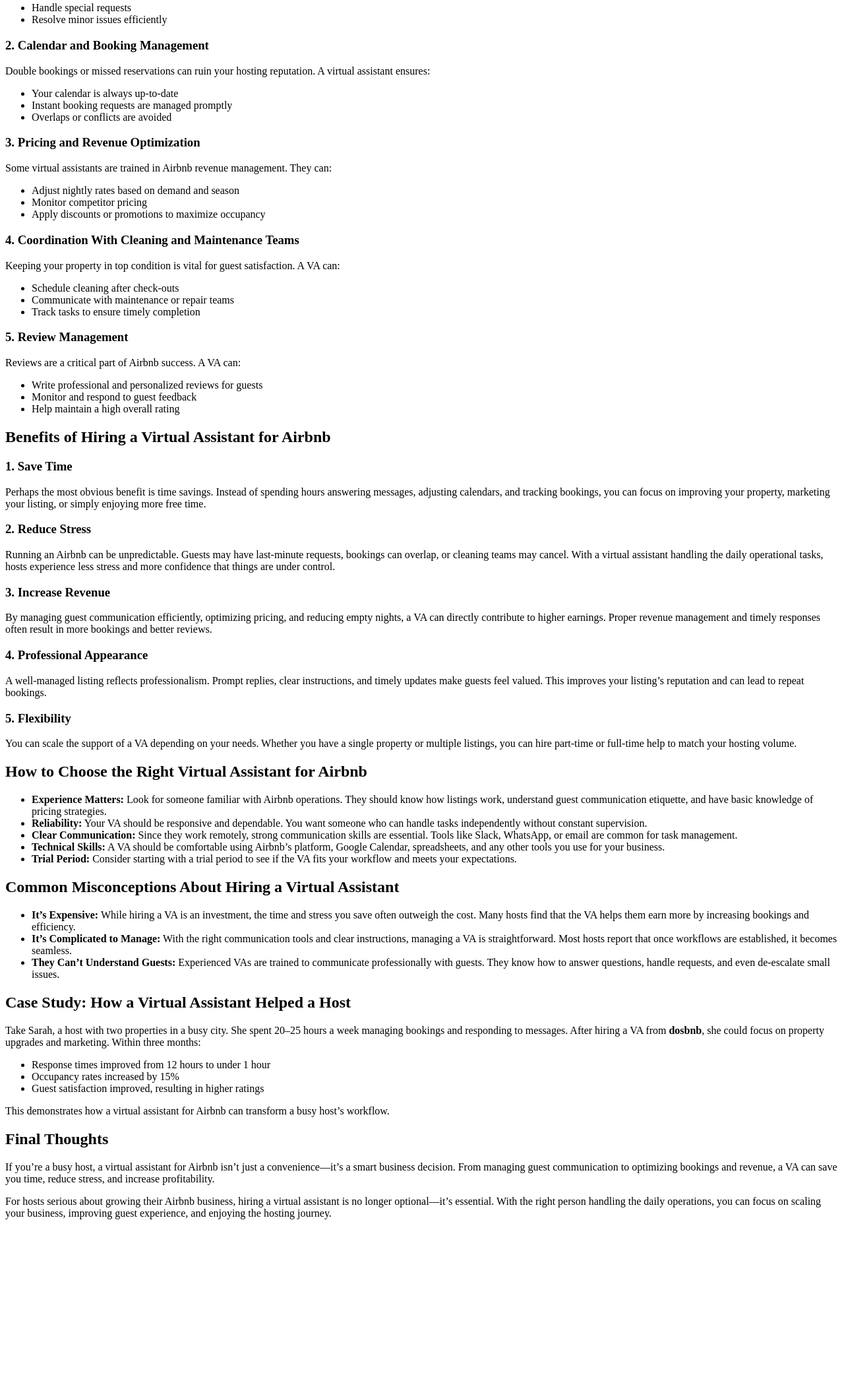
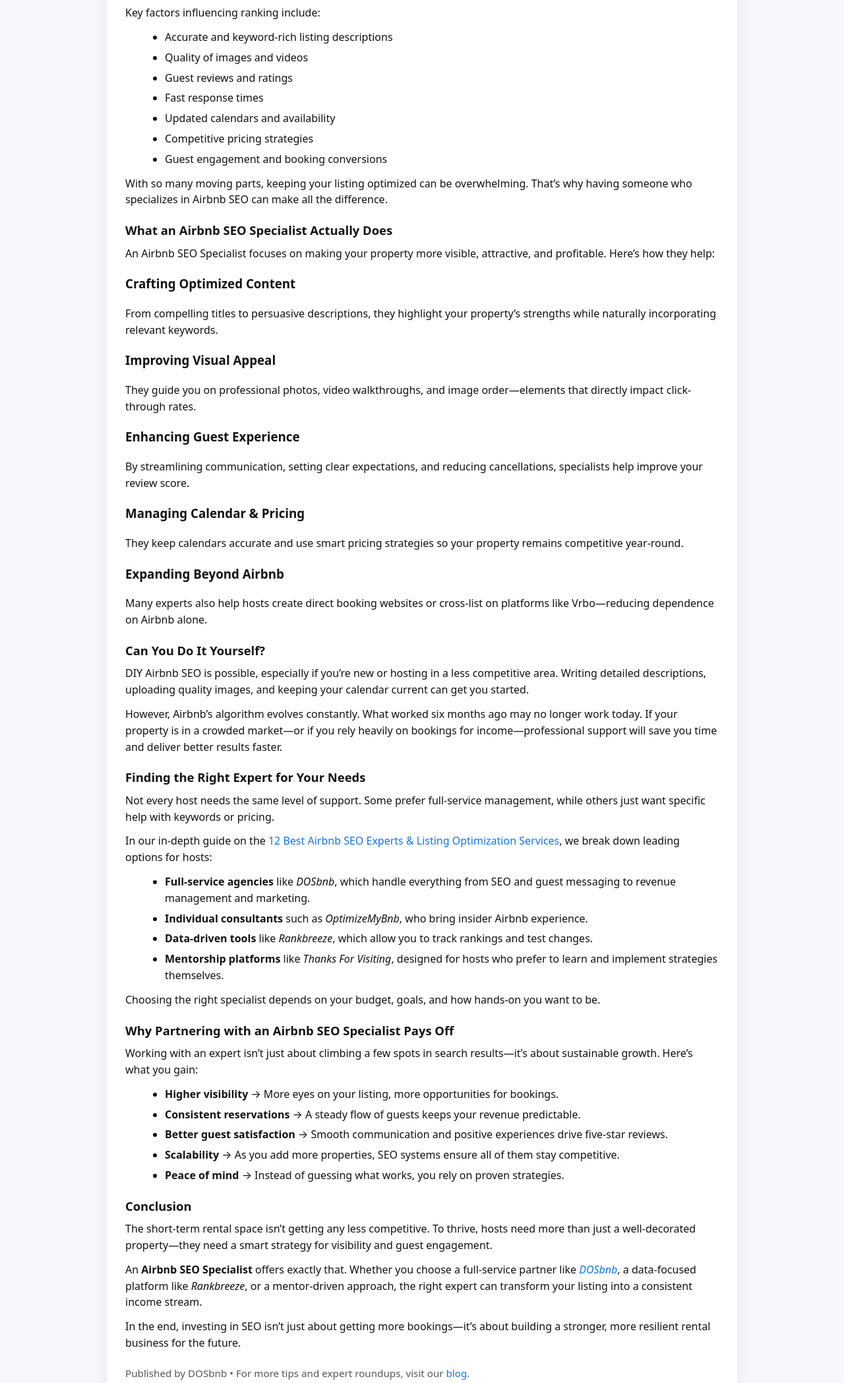
Before and after one commit to dosbnb/airbnb-website, a plain HTML site: page index.html in a window 1280 px wide. Shown: the part 445-2541 px from the top of the page at 66% size. Before the commit the page ends 2309 px from the top, so only its background shows below. Drawn offline with Linux system fonts and the light colour scheme.

Commit message:
Add files via upload

```diff
--- a/index.html
+++ b/index.html
@@ -1,111 +1,148 @@
-<!DOCTYPE html>
+<!doctype html>
 <html lang="en">
 <head>
-    <meta charset="UTF-8">
-    <meta name="viewport" content="width=device-width, initial-scale=1.0">
-    <title>Virtual Assistant for Airbnb: A Smart Solution for Busy Hosts</title>
+  <meta charset="utf-8" />
+  <meta name="viewport" content="width=device-width,initial-scale=1" />
+  <meta name="description" content="Discover why an Airbnb SEO Specialist can help your rental stand out—improve rankings, bookings, reviews, and long-term growth with smart listing strategies." />
+  <title>Why You Need an Airbnb SEO Specialist to Grow Your Rental Business</title>
+
+  <!-- Basic styling for readability -->
+  <style>
+    :root{
+      --max-width:900px;
+      --accent:#0b76ef;
+      --text:#111;
+      --muted:#555;
+      --gap:1.15rem;
+    }
+    body{
+      font-family: system-ui, -apple-system, "Segoe UI", Roboto, "Helvetica Neue", Arial;
+      color:var(--text);
+      line-height:1.55;
+      padding:24px;
+      display:flex;
+      justify-content:center;
+      background:#f7f8fb;
+    }
+    .container{
+      max-width:var(--max-width);
+      background:#fff;
+      padding:28px;
+      border-radius:10px;
+      box-shadow:0 6px 30px rgba(20,30,60,0.07);
+    }
+    h1{font-size:1.8rem;margin:0 0 var(--gap)}
+    h2{font-size:1.15rem;color:var(--text);margin:20px 0 8px}
+    p{margin:0 0 12px}
+    ul{margin:0 0 12px 1.25rem}
+    li{margin:6px 0}
+    a{color:var(--accent);text-decoration:none}
+    a:hover{text-decoration:underline}
+    .muted{color:var(--muted);font-size:0.95rem}
+    .lead{font-size:1.05rem;margin-bottom:14px}
+    footer{margin-top:22px;color:var(--muted);font-size:0.95rem}
+    @media (max-width:520px){
+      body{padding:12px}
+      .container{padding:18px}
+    }
+  </style>
 </head>
 <body>
+  <article class="container" itemscope itemtype="http://schema.org/Article">
+    <header>
+      <h1 itemprop="headline">Why You Need an Airbnb SEO Specialist to Grow Your Rental Business</h1>
+      <p class="lead">The short-term rental market is booming, but it’s also more competitive than ever. With over 8 million listings worldwide, every host is trying to grab attention—and only those who rank higher in Airbnb’s search results truly stand out.</p>
+    </header>
 
-<h1>Virtual Assistant for Airbnb: A Smart Solution for Busy Hosts</h1>
+    <section>
+      <p>That’s why relying on beautiful photos alone won’t cut it anymore. Today, success on Airbnb depends on strategy, consistency, and visibility. This is where an <strong><a href="https://dosbnb.com/our-services/airbnb-seo/"> Airbnb SEO Specialist</a></strong> becomes a valuable partner, helping your listing rise above the competition and generate steady bookings.</p>
+    </section>
 
-<p>Hosting an Airbnb can be rewarding, but it’s also time-consuming. From responding to guest messages and updating calendars to managing cleaning schedules and coordinating check-ins, the daily tasks quickly add up. Many hosts find themselves spending more time on admin than on improving their property or interacting with guests. This is where a <strong><a href="https://dosbnb.com/our-services/24-7-airbnb-virtual-assistants/" target="_blank" rel="noopener"> virtual assistant for Airbnb</a></strong> becomes a game-changing solution.</p>
+    <section>
+      <h2>What Makes Airbnb SEO So Important?</h2>
+      <p>When travelers search for a place to stay, Airbnb’s algorithm sorts through thousands of listings and ranks them based on relevance and quality. The properties that appear first naturally get the most clicks and bookings.</p>
 
-<h2>What Is a Virtual Assistant for Airbnb?</h2>
+      <p>Key factors influencing ranking include:</p>
+      <ul>
+        <li>Accurate and keyword-rich listing descriptions</li>
+        <li>Quality of images and videos</li>
+        <li>Guest reviews and ratings</li>
+        <li>Fast response times</li>
+        <li>Updated calendars and availability</li>
+        <li>Competitive pricing strategies</li>
+        <li>Guest engagement and booking conversions</li>
+      </ul>
 
-<p>A virtual assistant (VA) for Airbnb is a professional who handles various operational tasks remotely. Unlike property managers, they don’t physically visit your property but manage all the administrative, communication, and digital aspects of your listing. Their goal is to make hosting simpler, more efficient, and more profitable for busy hosts.</p>
+      <p>With so many moving parts, keeping your listing optimized can be overwhelming. That’s why having someone who specializes in Airbnb SEO can make all the difference.</p>
+    </section>
 
-<p>A VA can work full-time or part-time, depending on your needs. Some focus on guest communication, while others manage pricing, bookings, and even social media promotion of your listing.</p>
+    <section>
+      <h2>What an Airbnb SEO Specialist Actually Does</h2>
+      <p>An Airbnb SEO Specialist focuses on making your property more visible, attractive, and profitable. Here’s how they help:</p>
 
-<h2>Daily Tasks a Virtual Assistant Can Handle</h2>
+      <h3>Crafting Optimized Content</h3>
+      <p>From compelling titles to persuasive descriptions, they highlight your property’s strengths while naturally incorporating relevant keywords.</p>
 
-<h3>1. Guest Communication</h3>
-<p>Responding promptly to inquiries is crucial for bookings and positive reviews. A VA can:</p>
-<ul>
-    <li>Answer pre-booking questions</li>
-    <li>Provide check-in instructions</li>
-    <li>Handle special requests</li>
-    <li>Resolve minor issues efficiently</li>
-</ul>
+      <h3>Improving Visual Appeal</h3>
+      <p>They guide you on professional photos, video walkthroughs, and image order—elements that directly impact click-through rates.</p>
 
-<h3>2. Calendar and Booking Management</h3>
-<p>Double bookings or missed reservations can ruin your hosting reputation. A virtual assistant ensures:</p>
-<ul>
-    <li>Your calendar is always up-to-date</li>
-    <li>Instant booking requests are managed promptly</li>
-    <li>Overlaps or conflicts are avoided</li>
-</ul>
+      <h3>Enhancing Guest Experience</h3>
+      <p>By streamlining communication, setting clear expectations, and reducing cancellations, specialists help improve your review score.</p>
 
-<h3>3. Pricing and Revenue Optimization</h3>
-<p>Some virtual assistants are trained in Airbnb revenue management. They can:</p>
-<ul>
-    <li>Adjust nightly rates based on demand and season</li>
-    <li>Monitor competitor pricing</li>
-    <li>Apply discounts or promotions to maximize occupancy</li>
-</ul>
+      <h3>Managing Calendar & Pricing</h3>
+      <p>They keep calendars accurate and use smart pricing strategies so your property remains competitive year-round.</p>
 
-<h3>4. Coordination With Cleaning and Maintenance Teams</h3>
-<p>Keeping your property in top condition is vital for guest satisfaction. A VA can:</p>
-<ul>
-    <li>Schedule cleaning after check-outs</li>
-    <li>Communicate with maintenance or repair teams</li>
-    <li>Track tasks to ensure timely completion</li>
-</ul>
+      <h3>Expanding Beyond Airbnb</h3>
+      <p>Many experts also help hosts create direct booking websites or cross-list on platforms like Vrbo—reducing dependence on Airbnb alone.</p>
+    </section>
 
-<h3>5. Review Management</h3>
-<p>Reviews are a critical part of Airbnb success. A VA can:</p>
-<ul>
-    <li>Write professional and personalized reviews for guests</li>
-    <li>Monitor and respond to guest feedback</li>
-    <li>Help maintain a high overall rating</li>
-</ul>
+    <section>
+      <h2>Can You Do It Yourself?</h2>
+      <p>DIY Airbnb SEO is possible, especially if you’re new or hosting in a less competitive area. Writing detailed descriptions, uploading quality images, and keeping your calendar current can get you started.</p>
 
-<h2>Benefits of Hiring a Virtual Assistant for Airbnb</h2>
+      <p>However, Airbnb’s algorithm evolves constantly. What worked six months ago may no longer work today. If your property is in a crowded market—or if you rely heavily on bookings for income—professional support will save you time and deliver better results faster.</p>
+    </section>
 
-<h3>1. Save Time</h3>
-<p>Perhaps the most obvious benefit is time savings. Instead of spending hours answering messages, adjusting calendars, and tracking bookings, you can focus on improving your property, marketing your listing, or simply enjoying more free time.</p>
+    <section>
+      <h2>Finding the Right Expert for Your Needs</h2>
+      <p>Not every host needs the same level of support. Some prefer full-service management, while others just want specific help with keywords or pricing.</p>
 
-<h3>2. Reduce Stress</h3>
-<p>Running an Airbnb can be unpredictable. Guests may have last-minute requests, bookings can overlap, or cleaning teams may cancel. With a virtual assistant handling the daily operational tasks, hosts experience less stress and more confidence that things are under control.</p>
+      <p>In our in-depth guide on the <a href="https://dosbnb.com/blogs/12-best-airbnb-seo-experts-listing-optimization-services/" target="_blank" rel="noopener noreferrer">12 Best Airbnb SEO Experts &amp; Listing Optimization Services</a>, we break down leading options for hosts:</p>
 
-<h3>3. Increase Revenue</h3>
-<p>By managing guest communication efficiently, optimizing pricing, and reducing empty nights, a VA can directly contribute to higher earnings. Proper revenue management and timely responses often result in more bookings and better reviews.</p>
+      <ul>
+        <li><strong>Full-service agencies</strong> like <em>DOSbnb</em>, which handle everything from SEO and guest messaging to revenue management and marketing.</li>
+        <li><strong>Individual consultants</strong> such as <em>OptimizeMyBnb</em>, who bring insider Airbnb experience.</li>
+        <li><strong>Data-driven tools</strong> like <em>Rankbreeze</em>, which allow you to track rankings and test changes.</li>
+        <li><strong>Mentorship platforms</strong> like <em>Thanks For Visiting</em>, designed for hosts who prefer to learn and implement strategies themselves.</li>
+      </ul>
 
-<h3>4. Professional Appearance</h3>
-<p>A well-managed listing reflects professionalism. Prompt replies, clear instructions, and timely updates make guests feel valued. This improves your listing’s reputation and can lead to repeat bookings.</p>
+      <p>Choosing the right specialist depends on your budget, goals, and how hands-on you want to be.</p>
+    </section>
 
-<h3>5. Flexibility</h3>
-<p>You can scale the support of a VA depending on your needs. Whether you have a single property or multiple listings, you can hire part-time or full-time help to match your hosting volume.</p>
+    <section>
+      <h2>Why Partnering with an Airbnb SEO Specialist Pays Off</h2>
+      <p>Working with an expert isn’t just about climbing a few spots in search results—it’s about sustainable growth. Here’s what you gain:</p>
+      <ul>
+        <li><strong>Higher visibility</strong> → More eyes on your listing, more opportunities for bookings.</li>
+        <li><strong>Consistent reservations</strong> → A steady flow of guests keeps your revenue predictable.</li>
+        <li><strong>Better guest satisfaction</strong> → Smooth communication and positive experiences drive five-star reviews.</li>
+        <li><strong>Scalability</strong> → As you add more properties, SEO systems ensure all of them stay competitive.</li>
+        <li><strong>Peace of mind</strong> → Instead of guessing what works, you rely on proven strategies.</li>
+      </ul>
+    </section>
 
-<h2>How to Choose the Right Virtual Assistant for Airbnb</h2>
-<ul>
-    <li><strong>Experience Matters:</strong> Look for someone familiar with Airbnb operations. They should know how listings work, understand guest communication etiquette, and have basic knowledge of pricing strategies.</li>
-    <li><strong>Reliability:</strong> Your VA should be responsive and dependable. You want someone who can handle tasks independently without constant supervision.</li>
-    <li><strong>Clear Communication:</strong> Since they work remotely, strong communication skills are essential. Tools like Slack, WhatsApp, or email are common for task management.</li>
-    <li><strong>Technical Skills:</strong> A VA should be comfortable using Airbnb’s platform, Google Calendar, spreadsheets, and any other tools you use for your business.</li>
-    <li><strong>Trial Period:</strong> Consider starting with a trial period to see if the VA fits your workflow and meets your expectations.</li>
-</ul>
+    <section>
+      <h2>Conclusion</h2>
+      <p>The short-term rental space isn’t getting any less competitive. To thrive, hosts need more than just a well-decorated property—they need a smart strategy for visibility and guest engagement.</p>
 
-<h2>Common Misconceptions About Hiring a Virtual Assistant</h2>
-<ul>
-    <li><strong>It’s Expensive:</strong> While hiring a VA is an investment, the time and stress you save often outweigh the cost. Many hosts find that the VA helps them earn more by increasing bookings and efficiency.</li>
-    <li><strong>It’s Complicated to Manage:</strong> With the right communication tools and clear instructions, managing a VA is straightforward. Most hosts report that once workflows are established, it becomes seamless.</li>
-    <li><strong>They Can’t Understand Guests:</strong> Experienced VAs are trained to communicate professionally with guests. They know how to answer questions, handle requests, and even de-escalate small issues.</li>
-</ul>
+      <p>An <strong>Airbnb SEO Specialist</strong> offers exactly that. Whether you choose a full-service partner like <em><a href="https://dosbnb.com"> DOSbnb</a></em>, a data-focused platform like <em>Rankbreeze</em>, or a mentor-driven approach, the right expert can transform your listing into a consistent income stream.</p>
 
-<h2>Case Study: How a Virtual Assistant Helped a Host</h2>
-<p>Take Sarah, a host with two properties in a busy city. She spent 20–25 hours a week managing bookings and responding to messages. After hiring a VA from <strong>dosbnb</strong>, she could focus on property upgrades and marketing. Within three months:</p>
-<ul>
-    <li>Response times improved from 12 hours to under 1 hour</li>
-    <li>Occupancy rates increased by 15%</li>
-    <li>Guest satisfaction improved, resulting in higher ratings</li>
-</ul>
-<p>This demonstrates how a virtual assistant for Airbnb can transform a busy host’s workflow.</p>
+      <p>In the end, investing in SEO isn’t just about getting more bookings—it’s about building a stronger, more resilient rental business for the future.</p>
+    </section>
 
-<h2>Final Thoughts</h2>
-<p>If you’re a busy host, a virtual assistant for Airbnb isn’t just a convenience—it’s a smart business decision. From managing guest communication to optimizing bookings and revenue, a VA can save you time, reduce stress, and increase profitability.</p>
-
-<p>For hosts serious about growing their Airbnb business, hiring a virtual assistant is no longer optional—it’s essential. With the right person handling the daily operations, you can focus on scaling your business, improving guest experience, and enjoying the hosting journey.</p>
-
+    <footer>
+      <p class="muted">Published by DOSbnb • For more tips and expert roundups, visit our <a href="https://dosbnb.com/blogs" target="_blank" rel="noopener noreferrer">blog</a>.</p>
+    </footer>
+  </article>
 </body>
 </html>
```
